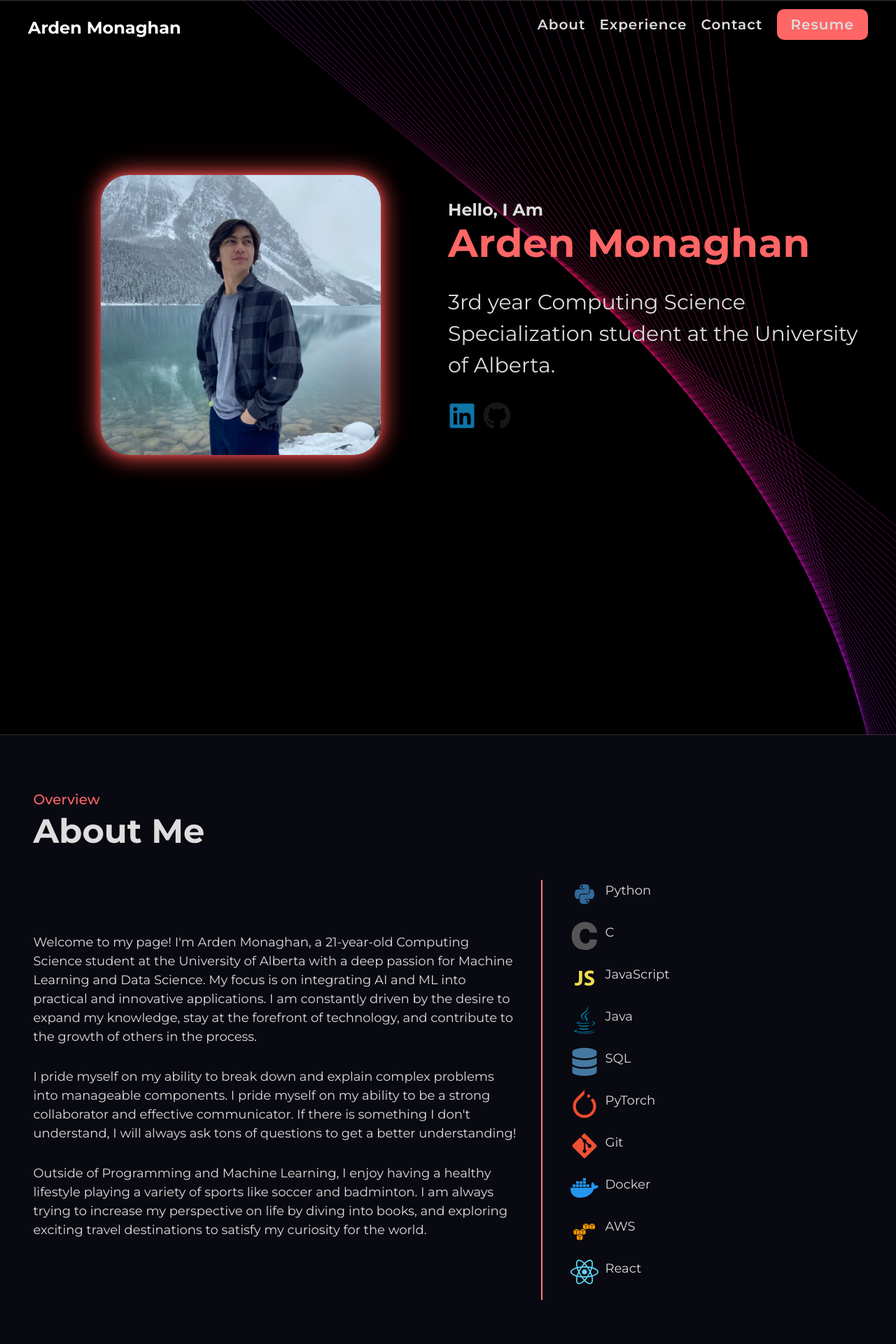
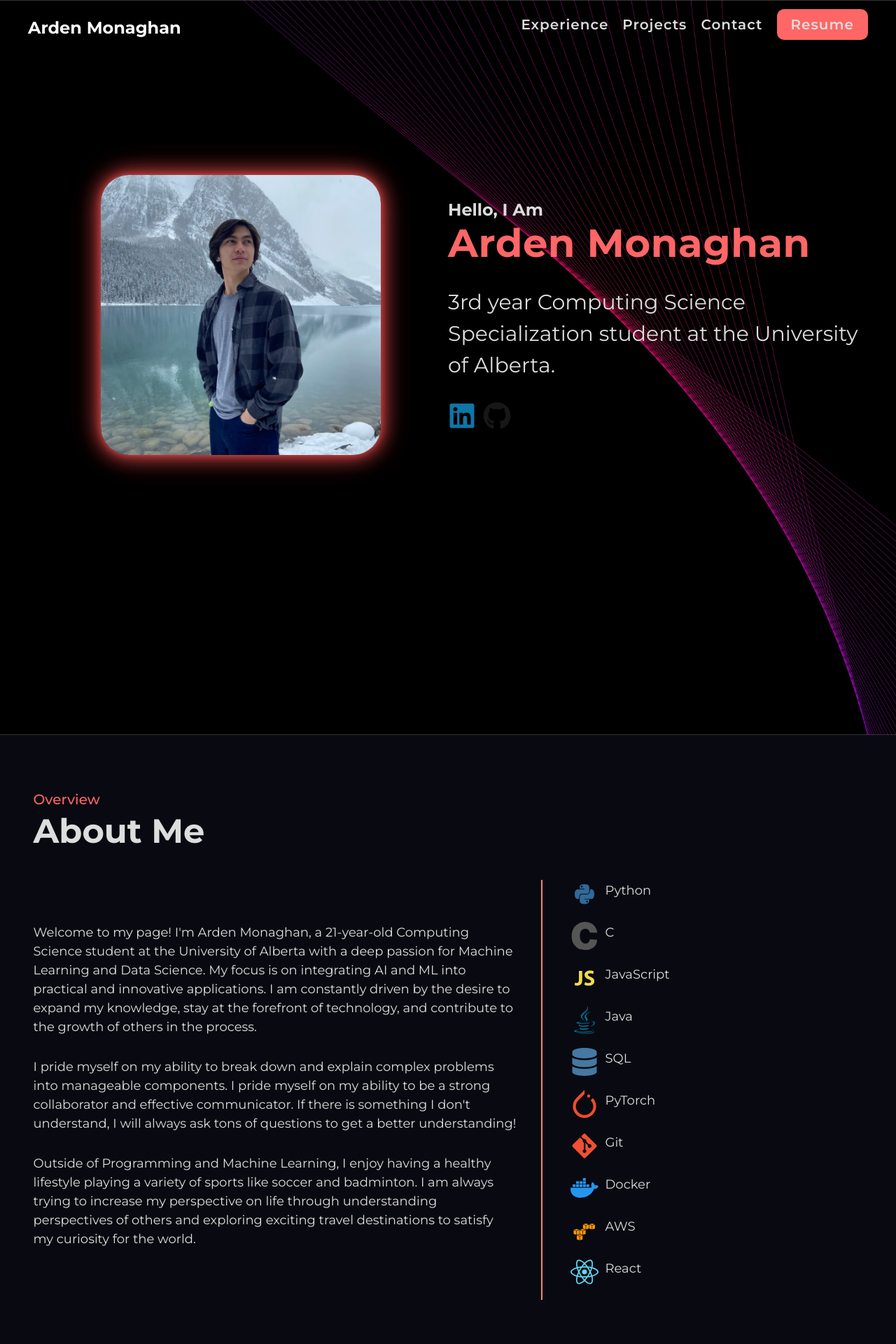
Before and after one commit to ardenmonaghan/personalSite, a React (Create React App) app in the folder personal_site/: page / in a window 1280 px wide. Shown: the top 1920 px of the page at 70% size. Built offline with nearby package versions, Linux system fonts and the light colour scheme.

Commit message:
changes to nav bar

```diff
--- a/personal_site/src/about-me.js
+++ b/personal_site/src/about-me.js
@@ -27,7 +27,7 @@ const AboutMe = () => {
 
             <motion.p variants={fadeIn('up', 'spring', 0.2, 1)}  initial="hidden"  whileInView="show" viewport={{ once: true }} className='font-size-p'>Welcome to my page! I'm Arden Monaghan, a 21-year-old Computing Science student at the University of Alberta with a deep passion for Machine Learning and Data Science. My focus is on integrating AI and ML into practical and innovative applications. I am constantly driven by the desire to expand my knowledge, stay at the forefront of technology, and contribute to the growth of others in the process. </motion.p>
             <motion.p variants={fadeIn('up', 'spring', 0.3, 1)}  initial="hidden"  whileInView="show" viewport={{ once: true }} className='font-size-p'>I pride myself on my ability to break down and explain complex problems into manageable components. I pride myself on my ability to be a strong collaborator and effective communicator. If there is something I don't understand, I will always ask tons of questions to get a better understanding! </motion.p>
-            <motion.p variants={fadeIn('up', 'spring', 0.4, 1)}  initial="hidden"  whileInView="show" viewport={{ once: true }} className='font-size-p'>Outside of Programming and Machine Learning, I enjoy having a healthy lifestyle playing a variety of sports like soccer and badminton. I am always trying to increase my perspective on life by diving into books, and exploring exciting travel destinations to satisfy my curiosity for the world.</motion.p>
+            <motion.p variants={fadeIn('up', 'spring', 0.4, 1)}  initial="hidden"  whileInView="show" viewport={{ once: true }} className='font-size-p'>Outside of Programming and Machine Learning, I enjoy having a healthy lifestyle playing a variety of sports like soccer and badminton. I am always trying to increase my perspective on life through understanding perspectives of others and exploring exciting travel destinations to satisfy my curiosity for the world.</motion.p>
             </div>
             <motion.div variants={fadeIn('left', 'spring', 0.2, 1)}  initial="hidden"  whileInView="show" viewport={{ once: true }} className='about-me-skills'>
                 <ul className='about-me-skills-list'>
--- a/personal_site/src/header.js
+++ b/personal_site/src/header.js
@@ -22,10 +22,10 @@ const Header = () => {
                     <a className="header-name" href="#">Arden Monaghan</a>
                     <ul className="nav-links">
                         <li>
-                            <a className="header-font" href="#about">About</a>
+                            <a className="header-font" href="#work">Experience</a>
                         </li>
                         <li>
-                            <a className="header-font" href="#work">Experience</a>
+                            <a className="header-font" href="#projects">Projects</a>
                         </li>
                         <li>
                             <a className="header-font" href="#contact">Contact</a>
--- a/personal_site/src/projects.js
+++ b/personal_site/src/projects.js
@@ -85,7 +85,7 @@ const Projects = () => {
   ];
 
   return (
-    <section className="projects">
+    <section className="projects" id="projects">
         <div className='container'>
             <motion.div variants={fadeIn('up', 'spring', 0.2, 1)}  initial="hidden"  whileInView="show" viewport={{ once: true }} className='project-title'>
             <h2 className='color-pink'>My Work</h2>
--- a/personal_site/src/work_experience.js
+++ b/personal_site/src/work_experience.js
@@ -114,7 +114,7 @@ const WorkExperience = () => {
               whileInView="show"
               viewport={{ once: true }}
             >
-              <p className="work-date">Nov 2020 - Aug 2023</p>
+              <p className="work-date">April 2020 - Aug 2023</p>
               <div className="timeline-content">
                 <h3>Bakery Clerk</h3>
                 <h4>Safeway</h4>
@@ -130,10 +130,7 @@ const WorkExperience = () => {
             </motion.div>
           </div>
 
-
         </div>
-
-
 
       </div>
     </section>
```
